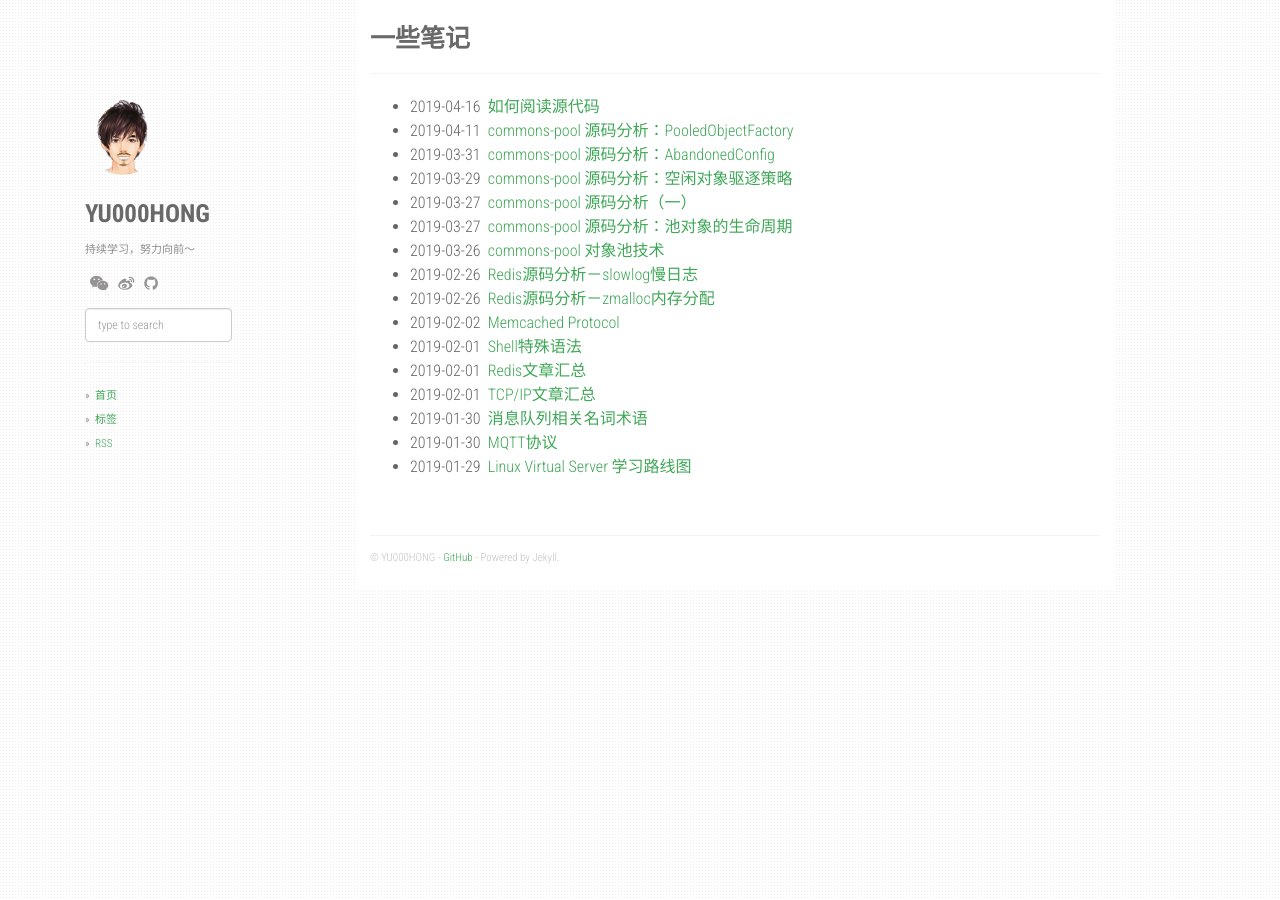
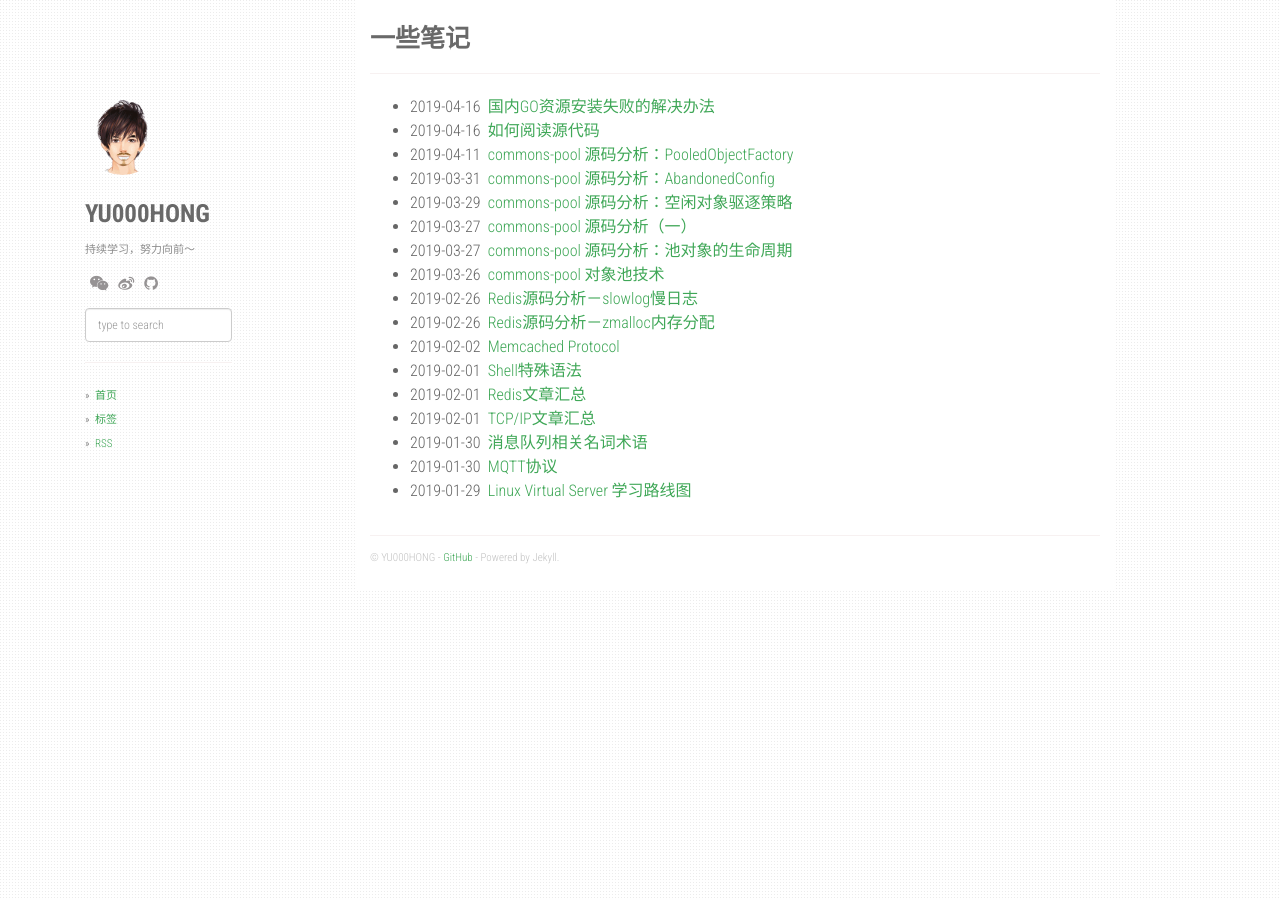
Before and after one commit to yu000hong/yu000hong.github.io, a Jekyll site: the page built from index.html, in a window 1280 px wide. Built offline with Jekyll 4.4.1, drawn with Linux system fonts in a browser that asks for light colours; nearby versions of some CDN libraries; the list of posts is cut into pages by our own code; some of the changed lines change nothing that is shown.

Commit message:
发布文章

````diff
--- /dev/null
+++ b/_posts/2019-04-16-brew-upgrade-go-error.md
@@ -0,0 +1,117 @@
+---
+layout: post
+title: 国内GO资源安装失败的解决办法
+date: 2019-04-16 16:13:00 +0800
+tags: [GO, VPN]
+---
+
+由于各种原因，国内使用`brew upgrade go`进行go版本升级或者使用`go get`安装golang官方包都可能会失败，即使使用代理都不行，碰到这样的问题真的很恼火。
+通过Google，目前发现了三种解决办法。
+
+<!-- more -->
+
+### 方法一
+
+其实 golang 在 github 上建立了一个镜像库，如 **https://github.com/golang/net** 即是 **https://golang.org/x/net** 的镜像库。
+获取 `golang.org/x/net` 包，其实只需要以下步骤：
+
+{% highlight shell %
+mkdir -p $GOPATH/src/golang.org/x
+cd $GOPATH/src/golang.org/x
+git clone https://github.com/golang/net.git
+{% endhighlight %}
+
+其它 `golang.org/x` 下的包获取皆可使用该方法。
+
+### 方法二
+
+使用`gopm`代替go进行依赖包的下载。
+
+[gpmgo/gopm](https://github.com/gpmgo/gopm
+https://gopm.io)
+
+
+> Go Package Manager (gopm) is a package manager and build tool for Go.
+
+**安装gopm**
+
+```
+go get -u github.com/gpmgo/gopm
+```
+
+**使用gopm**
+
+```
+gopm get -g golang.org/x/net
+```
+
+### 方法三
+
+配置`git proxy`，这种方式是本人更推荐的方式，因为前面两种方式无法解决`brew upgrade go`失败问题。
+
+**brew upgrade go**报错：
+
+```
+yu000hong$ brew upgrade go
+==> Upgrading 1 outdated package:
+go 1.10.3 -> 1.12
+==> Upgrading go
+==> Downloading https://dl.google.com/go/go1.12.src.tar.gz
+Already downloaded: /Users/yuhong/Library/Caches/Homebrew/downloads/0f64991f71d1a7e34370af429189d0a6757948abf4f26cd18f4bd450f59b34dc--go1.12.src.tar.gz
+==> Downloading https://storage.googleapis.com/golang/go1.7.darwin-amd64.tar.gz
+Already downloaded: /Users/yuhong/Library/Caches/Homebrew/downloads/ad0901a23a51bac69b65f20bbc8e3fe998bc87a3be91d0859ef27bd1fe537709--go1.7.darwin-amd64.tar.gz
+==> ./make.bash --no-clean
+==> /usr/local/Cellar/go/1.12/bin/go install -race std
+==> Cloning https://go.googlesource.com/tools.git
+Cloning into '/Users/yuhong/Library/Caches/Homebrew/go--gotools--git'...
+fatal: unable to access 'https://go.googlesource.com/tools.git/': Failed to connect to go.googlesource.com port 443: Operation timed out
+Error: An exception occurred within a child process:
+  DownloadError: Failed to download resource "go--gotools"
+Failure while executing; `git clone --branch release-branch.go1.12 https://go.googlesource.com/tools.git /Users/yuhong/Library/Caches/Homebrew/go--gotools--git` exited with 128. Here's the output:
+Cloning into '/Users/yuhong/Library/Caches/Homebrew/go--gotools--git'...
+fatal: unable to access 'https://go.googlesource.com/tools.git/': Failed to connect to go.googlesource.com port 443: Operation timed out
+```
+
+**配置git proxy**
+
+```
+git config http.proxy socks5://127.0.0.1:1086
+git config https.proxy socks5://127.0.0.1:1086
+```
+
+`127.0.0.1:1086` 这个端口号是Shadowsocks在Mac下的默认端口，可以Shadowsocks偏好设置的高级Tab下设置，如图：
+
+![](/static/img/201904/shadowsocks-setting.png)
+
+但是，这样设置完之后，还是报同样的错误，使用`brew config`看下Homebrew的配置：
+
+```
+yu000hong$ brew config
+HOMEBREW_VERSION: 2.1.1
+ORIGIN: https://github.com/Homebrew/brew
+HEAD: b4f73e61649fcfc5aaa779c311e2514619ce01e7
+Last commit: 3 days ago
+Core tap ORIGIN: https://mirrors.ustc.edu.cn/homebrew-core.git
+Core tap HEAD: 37f4aa7c45e87ec774bb9e0de55c7c57bf4aa51a
+Core tap last commit: 5 weeks ago
+HOMEBREW_PREFIX: /usr/local
+HOMEBREW_LOGS: /Users/yuhong/Library/Logs/Homebrew
+CPU: quad-core 64-bit broadwell
+Homebrew Ruby: 2.3.7 => /usr/local/Homebrew/Library/Homebrew/vendor/portable-ruby/2.3.7/bin/ruby
+Clang: 8.0 build 800
+Git: 2.20.1 => /usr/local/opt/git/bin/git
+Curl: 7.43.0 => /usr/bin/curl
+Java: 10.0.2, 1.8.0_181, 1.8.0_71, 1.7.0_79
+macOS: 10.11.6-x86_64
+CLT: 8.2.0.0.1.1480973914
+Xcode: 8.0
+```
+
+从输出结果可以看出，Homebrew使用的是自带的git，因此我们同样需要设置其对应的代理：
+
+```
+/usr/local/opt/git/bin/git config --system http.proxy socks5://127.0.0.1:1086
+/usr/local/opt/git/bin/git config --system https.proxy socks5://127.0.0.1:1086
+```
+
+再次运行`brew upgrade go`，没有报错，更新升级成功！
````
Also changed, not shown: _posts/2019-04-16-reading-source-code.md (line endings or trailing spaces), static/image/201904/shadowsocks-setting.png (added).
